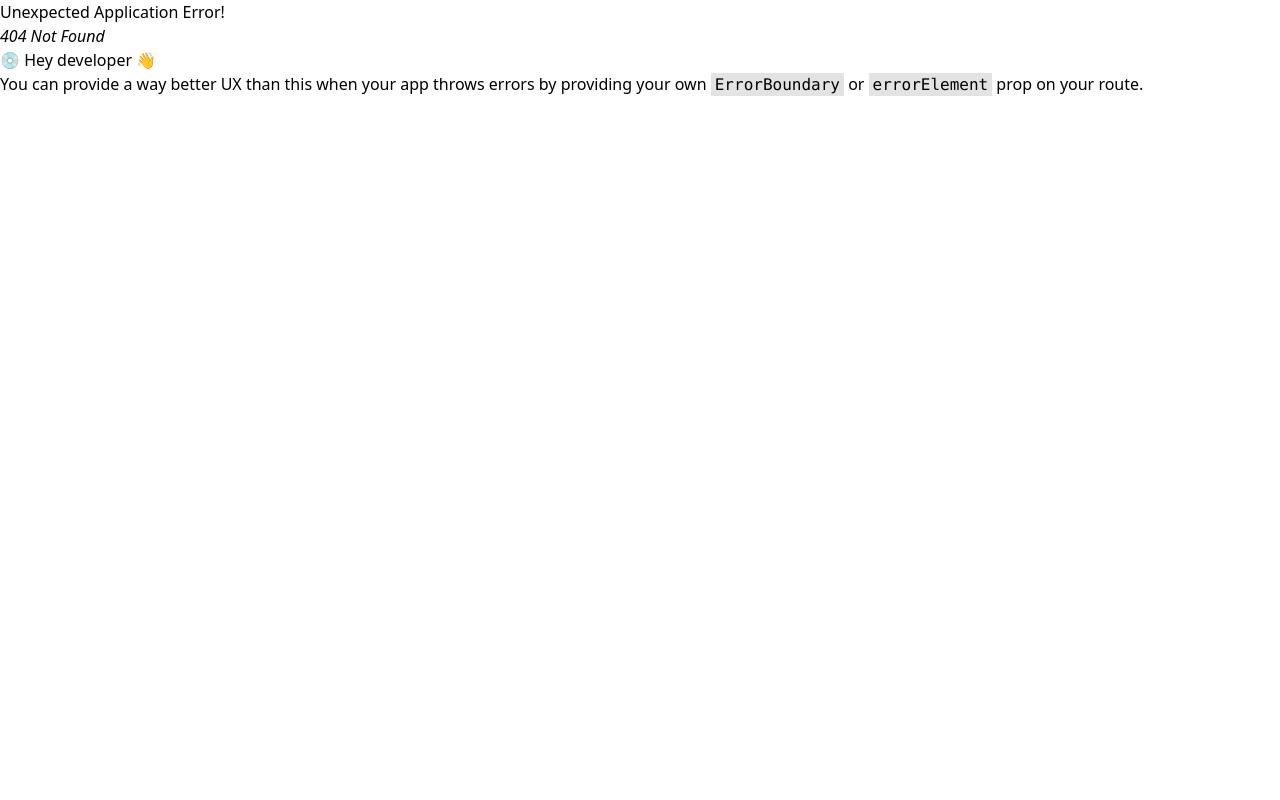
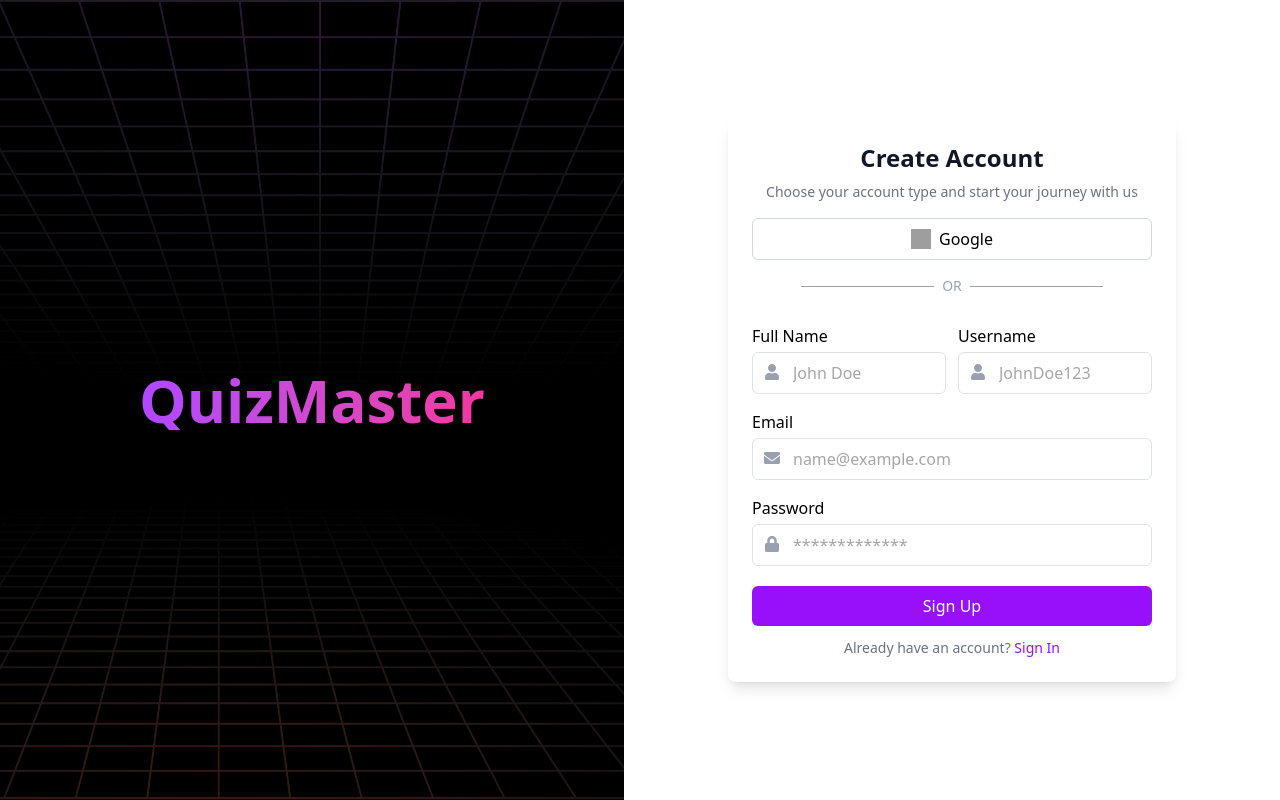
Before and after one commit to AndranikBaghdasaryanDev/QuizMaster, a React (Vite) app in the folder client/: page /signup in a window 1280 px wide. Before the commit this address had no page. Built offline with nearby package versions, Linux system fonts and the light colour scheme; grey boxes are pictures that could not be loaded.

Commit message:
update routering login and signup paths,And Updated WebSite Name

```diff
--- a/client/src/pages/general/auth/login.tsx
+++ b/client/src/pages/general/auth/login.tsx
@@ -24,7 +24,7 @@
 					/>
 				</div>
 				<h1 className="text-4xl sm:text-5xl md:text-6xl font-bold z-10 bg-gradient-to-r from-purple-500 to-pink-500 bg-clip-text text-transparent text-center px-4">
-					QuizzMaster
+					QuizMaster
 				</h1>
 			</div>
 
@@ -57,30 +57,6 @@
 
 					{/* Name & Username */}
 					<form onSubmit={handleSubmit(handleSignIn)}>
-						<div className="mb-3">
-								{errors.username && (
-									<div className="flex items-start bg-red-100 border border-red-500 text-red-700 px-4 py-3 rounded-lg shadow-md animate-slide-fade max-w-md">
-										<span className="mr-3 text-xl animate-pulse">⚠️</span>
-										<div className="flex-1">
-											<p className="font-semibold">{errors.username.message}</p>
-											<p className="text-xs mt-1 text-red-600">Please correct this error to continue</p>
-										</div>
-									</div>
-								)}
-							<div className="relative">
-								 <label className="block mt-2 py-1">Username</label>
-								<FaUser className="absolute left-3 top-11 text-gray-400" />
-								<input
-									type="text"
-									placeholder="Username"
-									className="border border-gray-300 rounded-md px-10 py-2 w-full focus:outline-purple-500"
-									{...register("username", { required: "Please input your username" })}
-								/>
-
-
-							</div>
-						</div>
-
 						{/* Email */}
 						<div className="relative mb-3">
 							{errors.email && (
@@ -141,7 +117,7 @@
 					{/* Footer */}
 					<p className="text-center text-sm text-gray-500 mt-3">
 						Already have an account?{" "}
-						<Link to={"/auth/register"} className="text-purple-600 font-medium hover:underline">
+						<Link to={"/signup"} className="text-purple-600 font-medium hover:underline">
 							Sign Up
 						</Link>
 					</p>
--- a/client/src/pages/general/auth/signup.tsx
+++ b/client/src/pages/general/auth/signup.tsx
@@ -22,7 +22,7 @@
 					/>
 				</div>
 				<h1 className="text-4xl sm:text-5xl md:text-6xl font-bold z-10 bg-gradient-to-r from-purple-500 to-pink-500 bg-clip-text text-transparent text-center px-4">
-					QuizzMaster
+					QuizMaster
 				</h1>
 			</div>
 
@@ -170,7 +170,7 @@
 					{/* Footer */}
 					<p className="text-center text-sm text-gray-500 mt-3">
 						Already have an account?{" "}
-						<Link to={"/auth/signin"} className="text-purple-600 font-medium hover:underline">
+						<Link to={"/login"} className="text-purple-600 font-medium hover:underline">
 							Sign In
 						</Link>
 					</p>
--- a/client/src/routering.tsx
+++ b/client/src/routering.tsx
@@ -4,9 +4,9 @@
 import { Login } from "./pages/general/auth/login";
 
 export const router = createBrowserRouter([
-	{path:"/auth",children:[
-		{ path:"register",element:<SignUp/>},
-		{ path: "signin", element: <Login/> }
+	{path:"/",children:[
+		{ path:"signup",element:<SignUp/>},
+		{ path: "login", element: <Login/> }
 
 	]}
 ]);
```
